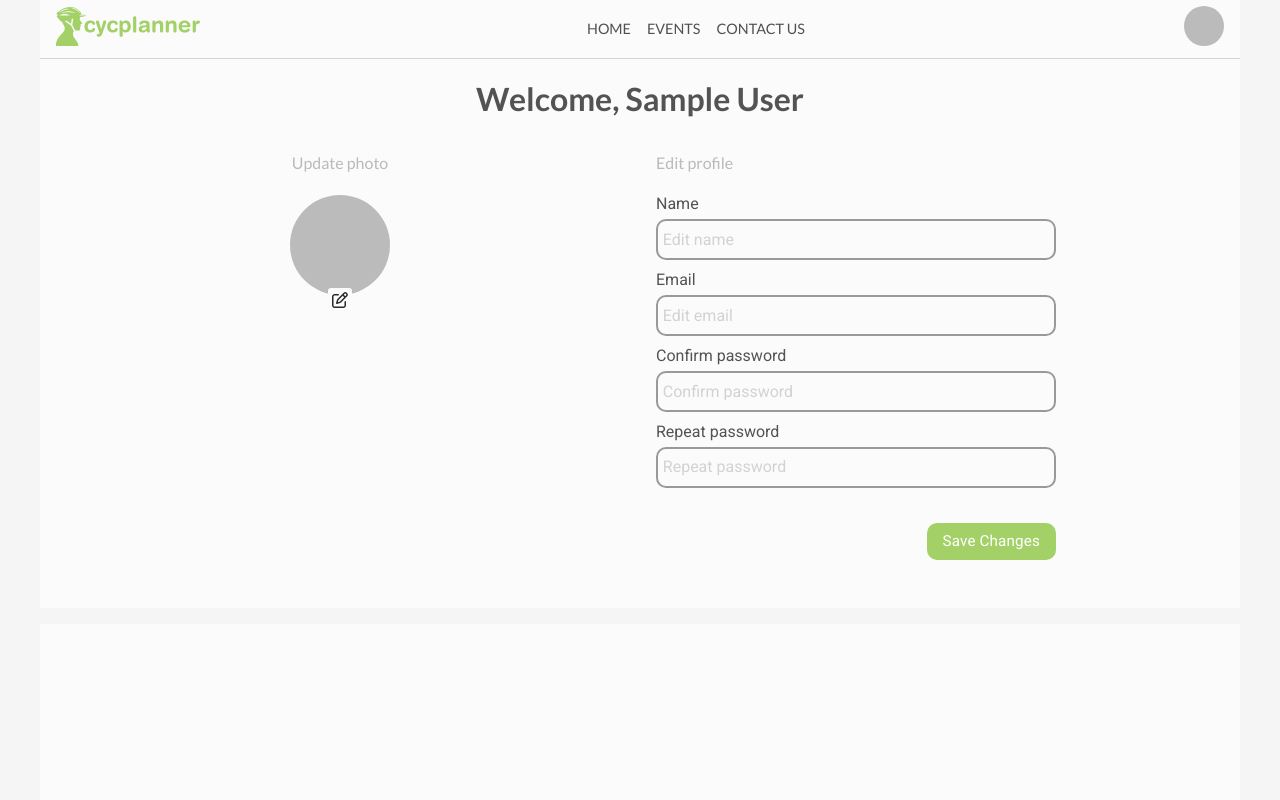
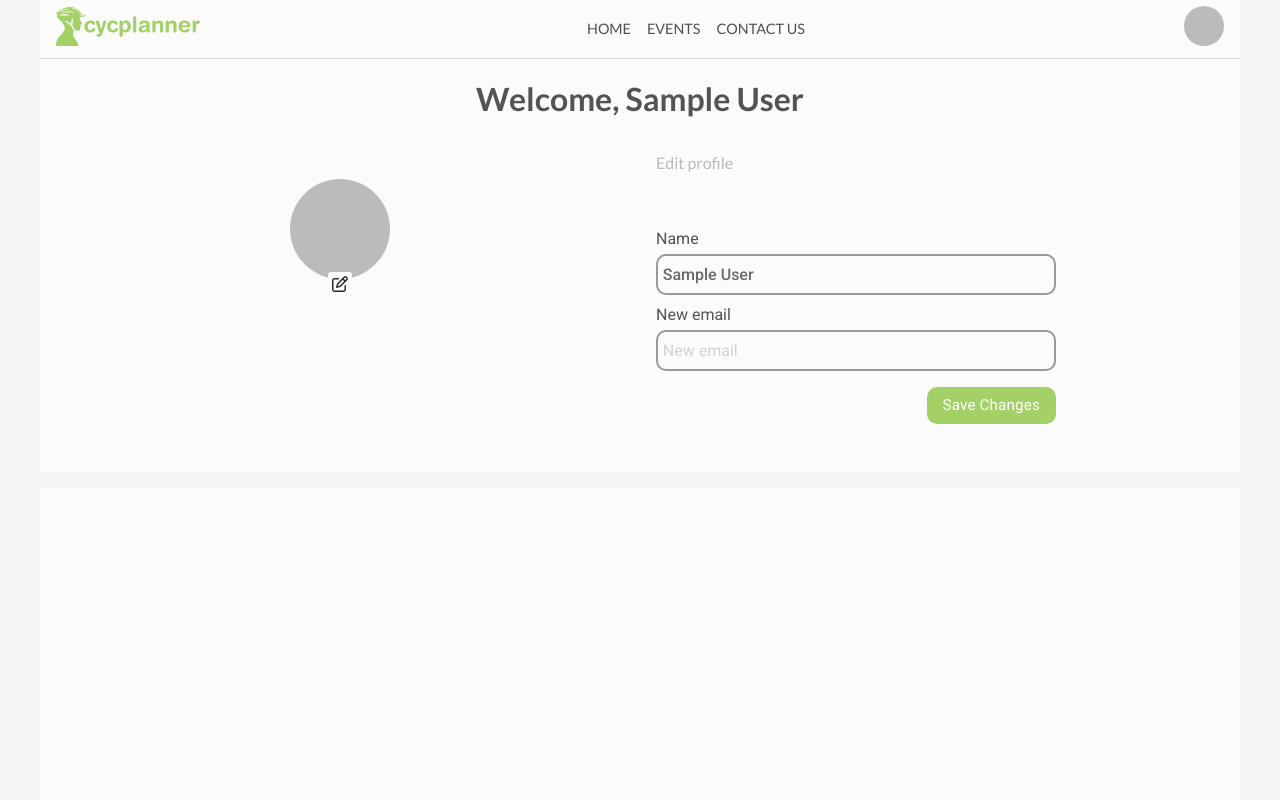
Before and after one commit to vladokuskov/cycplanner, a Next.js app: page /profile in a window 1280 px wide. Shown: the top 800 px of the page. Built offline with nearby package versions, Linux system fonts and the light colour scheme; no server answers; sample sign-in values are in the browser's storage.

Commit message:
added basic name and email backed changing

```diff
--- a/src/components/styledComponents/contact/FormSection.tsx
+++ b/src/components/styledComponents/contact/FormSection.tsx
@@ -51,6 +51,7 @@ const FormSection = () => {
 
     setIsSending(true);
 
+    // Imitating API
     const newTimer = setTimeout(() => {
       setContactForm({ name: '', email: '', message: '' });
       setIsSending(false);
--- a/src/components/styledComponents/profile/Avatar/AvatarSection.tsx
+++ b/src/components/styledComponents/profile/Avatar/AvatarSection.tsx
@@ -14,7 +14,6 @@ import {
   DetailsDropdown,
   DrodpownButton,
   ImageInput,
-  SubTitle,
 } from './StyledAvatarSection';
 import { AvatarEditing } from './AvatarEditing';
 import { removeProfilePicture, uploadImage } from '@/firebase/profile';
@@ -89,7 +88,6 @@ const PhotoSection = () => {
 
   return (
     <AvatarSectioWrapper>
-      <SubTitle>Update photo</SubTitle>
       <AvatarChangingWrapper>
         <AvatarWrapper ref={uploadPhotoRef}>
           <AvatarUpload
--- a/src/components/styledComponents/profile/EditSection/EditSection.tsx
+++ b/src/components/styledComponents/profile/EditSection/EditSection.tsx
@@ -1,3 +1,5 @@
+import { useAuth } from '@/context/AuthContext';
+import { updateProfileNameEmail } from '@/firebase/profile';
 import {
   faCircleNotch,
   faLessThanEqual,
@@ -34,18 +36,68 @@ const EditProfileForm = styled.form`
   flex-direction: column;
   align-items: center;
   justify-content: center;
-  gap: 2.2rem;
+  input,
+  label {
+    margin-top: 2.2rem;
+  }
   max-width: 25rem;
   button {
     align-self: flex-end;
+    margin-top: 1rem;
   }
 `;
 
+const FailedText = styled.p`
+  color: #df3737;
+  font-weight: 400;
+  font-size: 0.9rem;
+  line-height: 13px;
+  margin: 0;
+  align-self: flex-start;
+  padding: 1rem 0;
+`;
+
+// move this later
+type EditProfileForm = {
+  name: string;
+  email: string;
+};
+
 const EditSection = () => {
   const [isSaving, setIsSaving] = useState<boolean>(false);
+  const [validationResponse, setValidationResponse] = useState<string>('');
+  const { user } = useAuth();
 
-  const handleSave = (e: React.FormEvent) => {
+  const [editProfileForm, setEditProfileForm] = useState<EditProfileForm>({
+    name: user?.displayName ? user.displayName : '',
+    email: '',
+  });
+
+  const handleSave = async (e: React.FormEvent) => {
     e.preventDefault();
+    const { name, email } = editProfileForm;
+
+    setIsSaving(true);
+
+    if (name.length === 0 && email.length === 0) {
+      setValidationResponse('Enter name or email to update');
+    }
+
+    try {
+      await updateProfileNameEmail(name, email);
+    } catch (err) {
+      console.log(err);
+    }
+
+    setIsSaving(false);
+  };
+
+  const handleFormChange = (
+    e: React.ChangeEvent<HTMLInputElement | HTMLTextAreaElement>
+  ) => {
+    const { name, value } = e.target;
+
+    setEditProfileForm((prev) => ({ ...prev, [name]: value }));
   };
 
   return (
@@ -54,40 +106,27 @@ const EditSection = () => {
       <EditProfileForm onSubmit={handleSave}>
         <Input
           fieldType="text"
+          value={editProfileForm.name}
+          onChange={handleFormChange}
           name="name"
           variant="outlined"
           label="Name"
           placeholder="Edit name"
-          required
           full
         />
         <Input
           fieldType="email"
-          name="name"
+          value={editProfileForm.email}
+          onChange={handleFormChange}
+          name="email"
           variant="outlined"
-          label="Email"
-          placeholder="Edit email"
-          required
+          label="New email"
+          placeholder="New email"
           full
         />
-        <Input
-          fieldType="text"
-          name="name"
-          variant="outlined"
-          label="Confirm password"
-          placeholder="Confirm password"
-          required
-          full
-        />
-        <Input
-          fieldType="text"
-          name="name"
-          variant="outlined"
-          label="Repeat password"
-          placeholder="Repeat password"
-          required
-          full
-        />
+        {validationResponse.length > 0 && (
+          <FailedText>{validationResponse}</FailedText>
+        )}
         <Button
           buttonType="submit"
           text={isSaving ? undefined : 'Save Changes'}
--- a/src/firebase/profile.ts
+++ b/src/firebase/profile.ts
@@ -6,7 +6,7 @@ import {
   where,
   doc,
 } from 'firebase/firestore';
-import { updateProfile } from 'firebase/auth';
+import { updateProfile, updateEmail } from 'firebase/auth';
 import {
   deleteObject,
   getDownloadURL,
@@ -16,6 +16,51 @@ import {
 
 import { auth } from './auth';
 import { db, storage } from './firebase';
+
+export const updateProfileNameEmail = async (name: string, email: string) => {
+  const user = auth.currentUser;
+  try {
+    if (user) {
+      user?.displayName !== name &&
+        name.length !== 0 &&
+        (await updateProfile(user, { displayName: name }));
+
+      if (email.length !== 0) {
+        await updateEmail(user, email);
+
+        await updateEventNames(user.uid, name);
+      }
+    }
+  } catch (err) {
+    throw err;
+  }
+};
+
+const updateEventNames = async (uid: string, username: string | null) => {
+  const eventsRef = collection(db, 'events');
+  const q = query(eventsRef, where('event.metadata.author.uid', '==', uid));
+
+  const snapshot = await getDocs(q);
+
+  snapshot.forEach((event) => {
+    const eventId = event.id;
+    const data = event.data().event;
+    const author = data.metadata.author;
+
+    updateDoc(doc(db, 'events', eventId), {
+      event: {
+        ...data,
+        metadata: {
+          ...data.metadata,
+          author: {
+            ...author,
+            username: username,
+          },
+        },
+      },
+    });
+  });
+};
 
 const updateEventPhotoUrls = async (uid: string, photoUrl: string | null) => {
   const eventsRef = collection(db, 'events');
```
